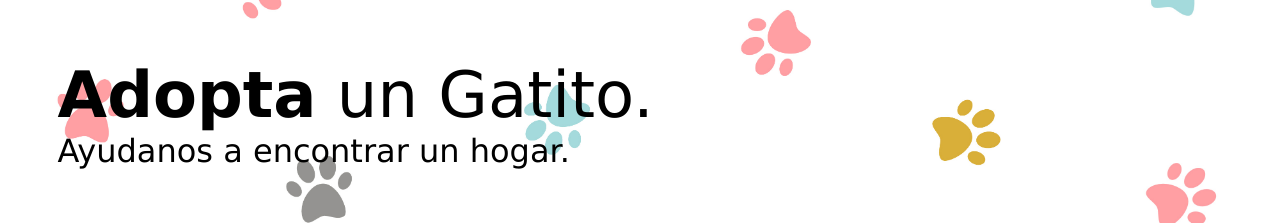
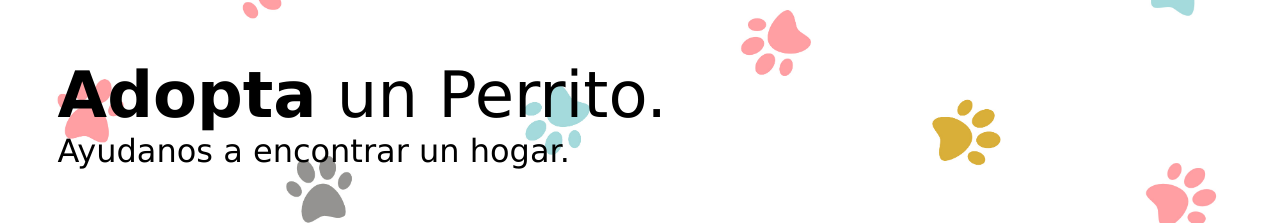
Before and after one commit to juampah/landing-1, a plain HTML site: page index.html in a window 1280 px wide. Shown: the top 223 px of the page. Drawn offline with Linux system fonts and the light colour scheme.

Commit message:
Se cambio H1 (Gato a Perro)

```diff
--- a/index.html
+++ b/index.html
@@ -10,7 +10,7 @@
 </head>
 <body>
    <Div class="header">
-       <h1><strong>Adopta</strong> un Gatito.</h1>
+       <h1><strong>Adopta</strong> un Perrito.</h1>
        <p>Ayudanos a encontrar un hogar.</p>
    </Div>
    <div class="kittens">
```
